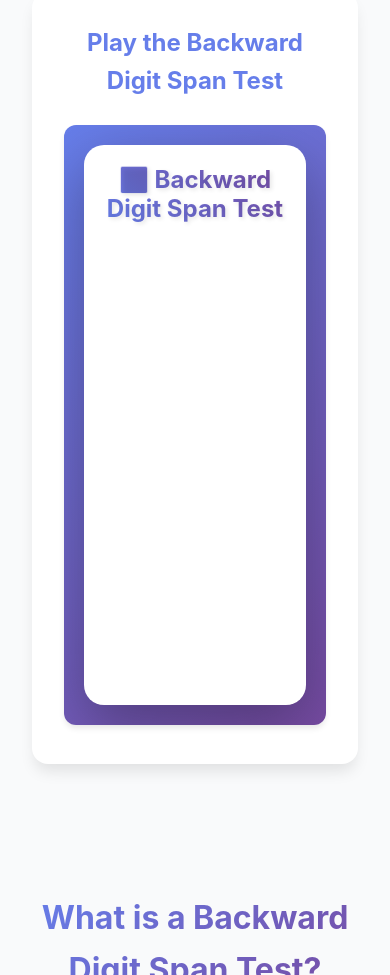
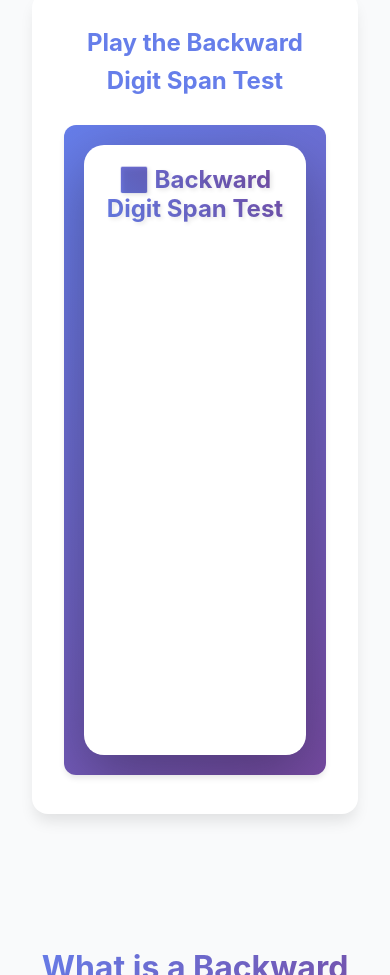
Before and after one commit to luohanwen2025/digitspantest.online, a website: page backward-digit-span.html in a window 390 px wide. Shown: the part 600-1575 px from the top of the page. Drawn offline with Linux system fonts and the light colour scheme.

Commit message:
🔧 fix: 调整iframe游戏窗口高度
- 桌面端：从600px增加到800px
- 平板端(≤768px)：设置700px
- 手机端(≤480px)：设置650px
- 确保游戏开始按钮和所有内容完全可见
- 优化移动端游戏体验

```diff
--- a/backward-digit-span.html
+++ b/backward-digit-span.html
@@ -176,7 +176,7 @@
 
         .game-iframe {
             width: 100%;
-            min-height: 600px;
+            min-height: 800px;
             border: none;
             border-radius: 12px;
             box-shadow: var(--shadow-md);
@@ -313,6 +313,10 @@
                 grid-template-columns: 1fr;
             }
 
+            .game-iframe {
+                min-height: 700px;
+            }
+
             .nav-container {
                 padding: 0 1rem;
             }
@@ -335,6 +339,12 @@
 
             .mobile-menu {
                 display: flex;
+            }
+        }
+
+        @media (max-width: 480px) {
+            .game-iframe {
+                min-height: 650px;
             }
         }
     </style>
```
